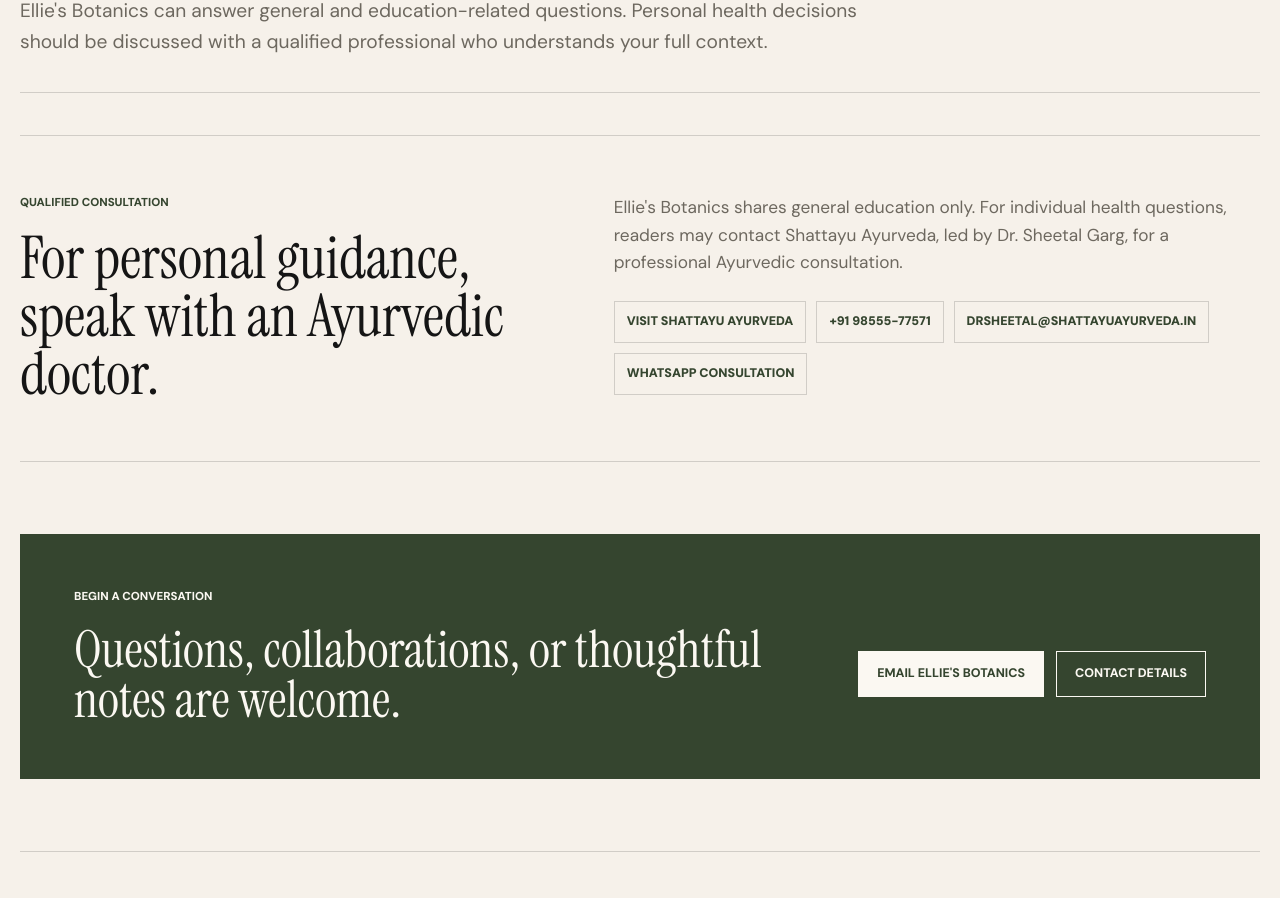
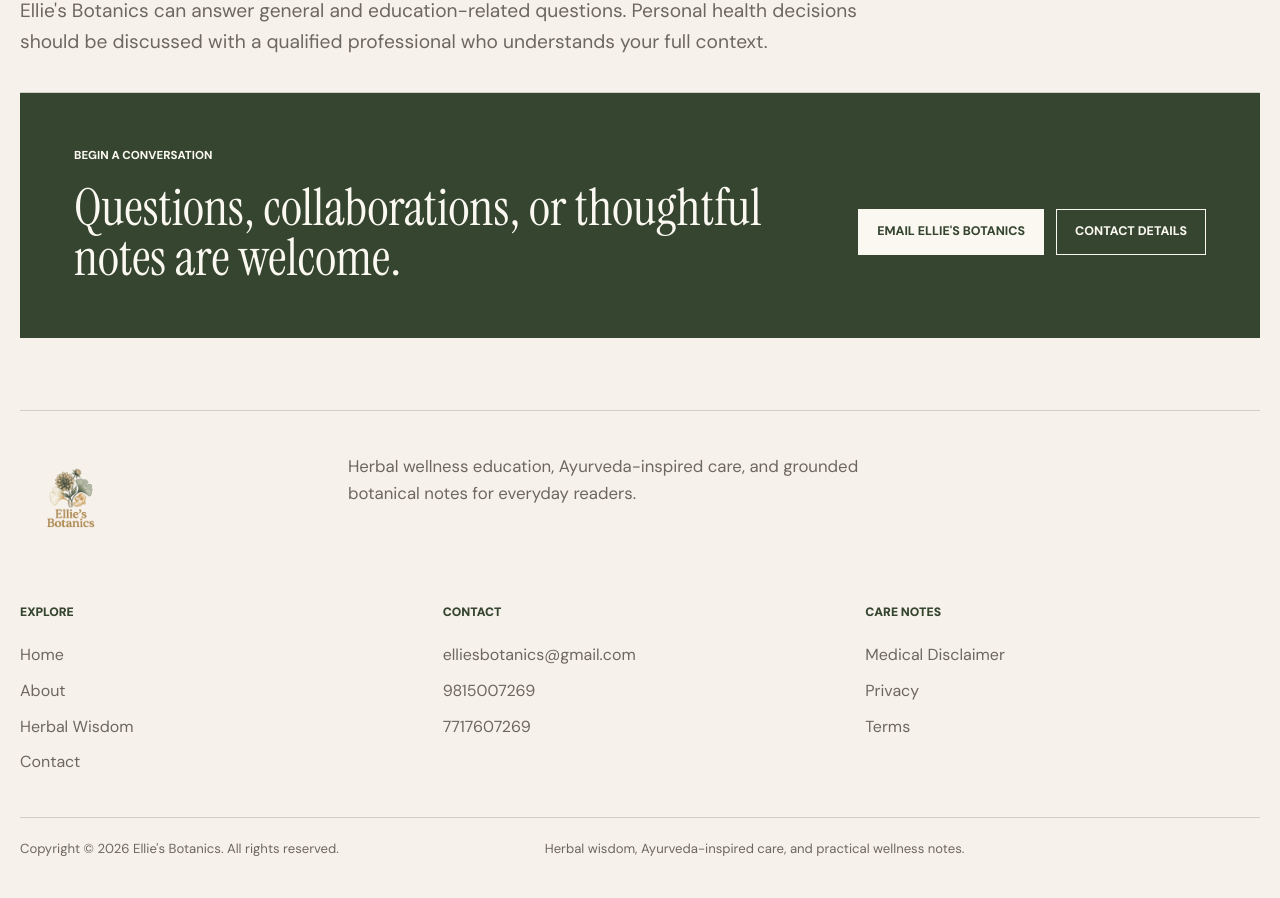
Before and after one commit to sakaarpuri/ellies, a Next.js app: page /contact in a window 1280 px wide. Shown: the part 1150-2048 px from the top of the page. Built offline with nearby package versions, Linux system fonts and the light colour scheme.

Commit message:
Move consultation section to homepage

```diff
--- a/src/app/contact/page.tsx
+++ b/src/app/contact/page.tsx
@@ -1,5 +1,4 @@
 import type { Metadata } from "next";
-import { ConsultationPanel } from "@/components/ConsultationPanel";
 import { ContactCTA } from "@/components/ContactCTA";
 import { site } from "@/lib/site";
 
@@ -51,7 +50,6 @@
         </p>
       </section>
 
-      <ConsultationPanel />
       <ContactCTA />
     </>
   );
--- a/src/app/page.tsx
+++ b/src/app/page.tsx
@@ -2,6 +2,7 @@
 import { ArticleCard } from "@/components/ArticleCard";
 import { BotanicalImage } from "@/components/BotanicalImage";
 import { BotanicalCollage } from "@/components/BotanicalCollage";
+import { ConsultationPanel } from "@/components/ConsultationPanel";
 import { ContactCTA } from "@/components/ContactCTA";
 import { DisclaimerCallout } from "@/components/DisclaimerCallout";
 import { SectionHeader } from "@/components/SectionHeader";
@@ -103,6 +104,8 @@
         </div>
       </section>
 
+      <ConsultationPanel />
+
       <section className="featured-section">
         <SectionHeader
           eyebrow="Herbal Wisdom"
```
